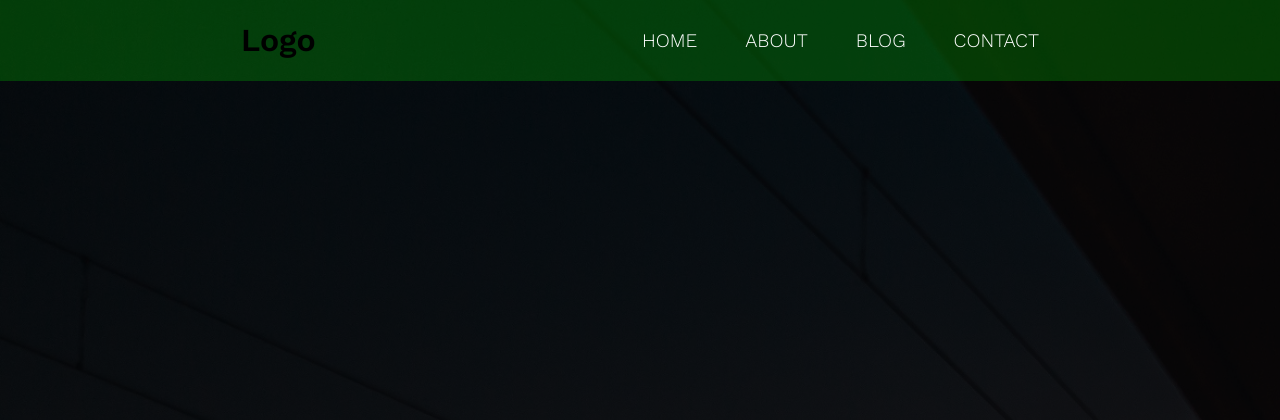
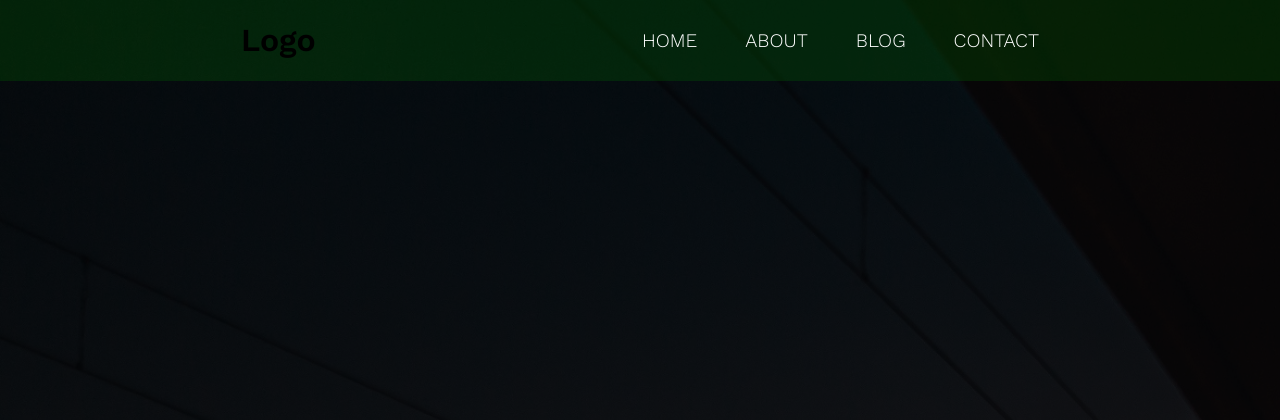
Before and after one commit to waxx567/cake-flower, a Flask app: page / in a window 1280 px wide. Shown: the top 420 px of the page. Run offline with Flask 2, Linux system fonts and the light colour scheme.

Commit message:
Update style.css

```diff
--- a/static/css/style.css
+++ b/static/css/style.css
@@ -2,7 +2,7 @@
 
 /* Background colour and opacity for header bar */
 :root {
-    --background: rgba(0, 214, 0, .25)
+    --background: rgba(0, 114, 0, .25)
 }
 
 *, *::before, *::after {
```
